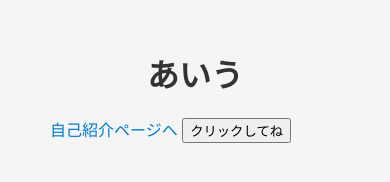
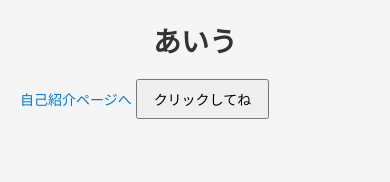
Before and after one commit to ut-kf/portfolio, a plain HTML site: page index.html in a window 390 px wide. Drawn offline with Linux system fonts and the light colour scheme.

Commit message:
レスポンシブ対応

```diff
--- a/style.css
+++ b/style.css
@@ -13,3 +13,28 @@ a {
   color: #007acc;
   text-decoration: none;
 }
+
+body {
+  font-family: sans-serif;
+  margin: 40px;
+  max-width: 800px;
+  margin-left: auto;
+  margin-right: auto;
+}
+
+button {
+  padding: 10px 20px;
+  font-size: 16px;
+}
+
+@media screen and (max-width: 600px) {
+  body {
+    margin: 20px;
+    font-size: 14px;
+  }
+
+  button {
+    font-size: 14px;
+    padding: 8px 16px;
+  }
+}
```
